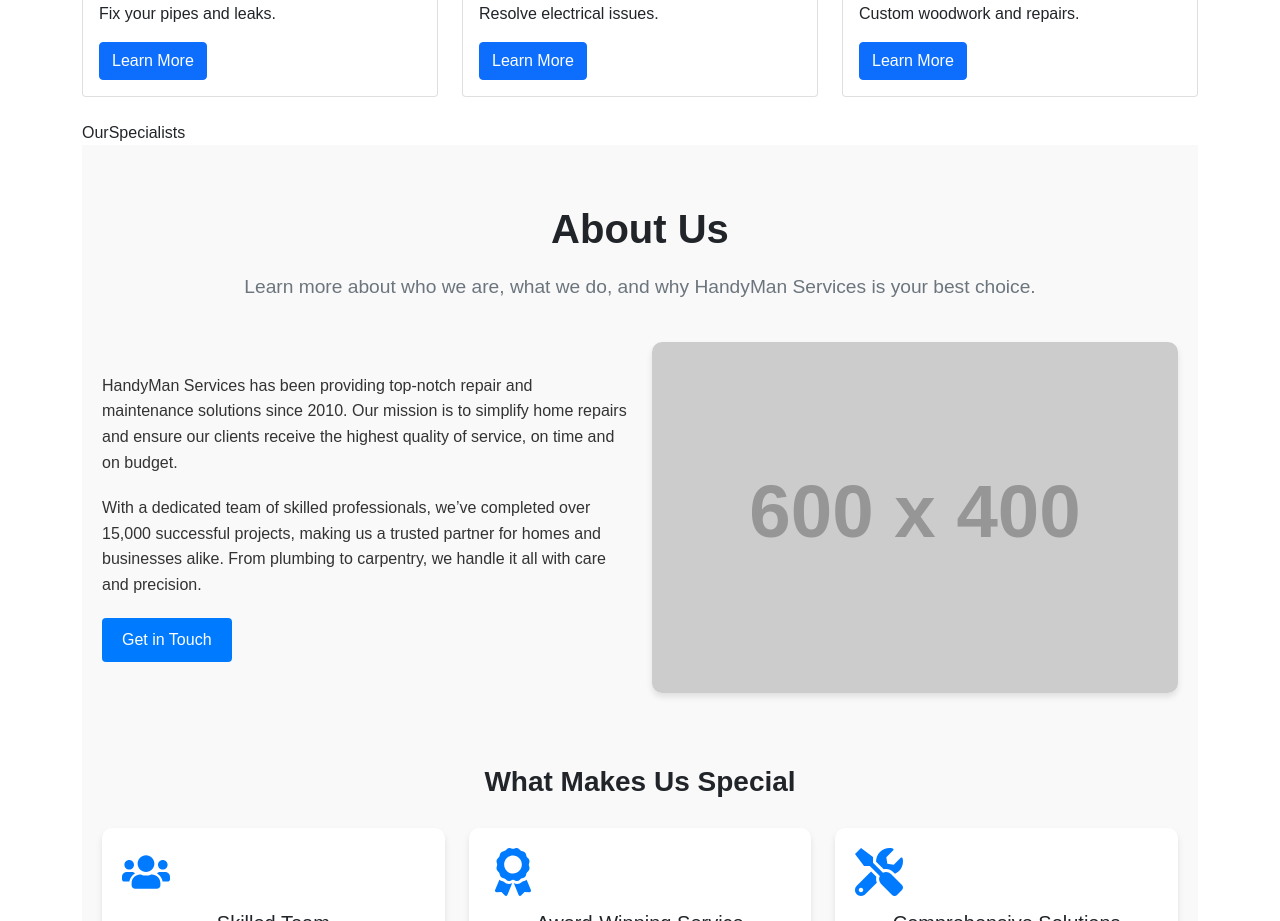
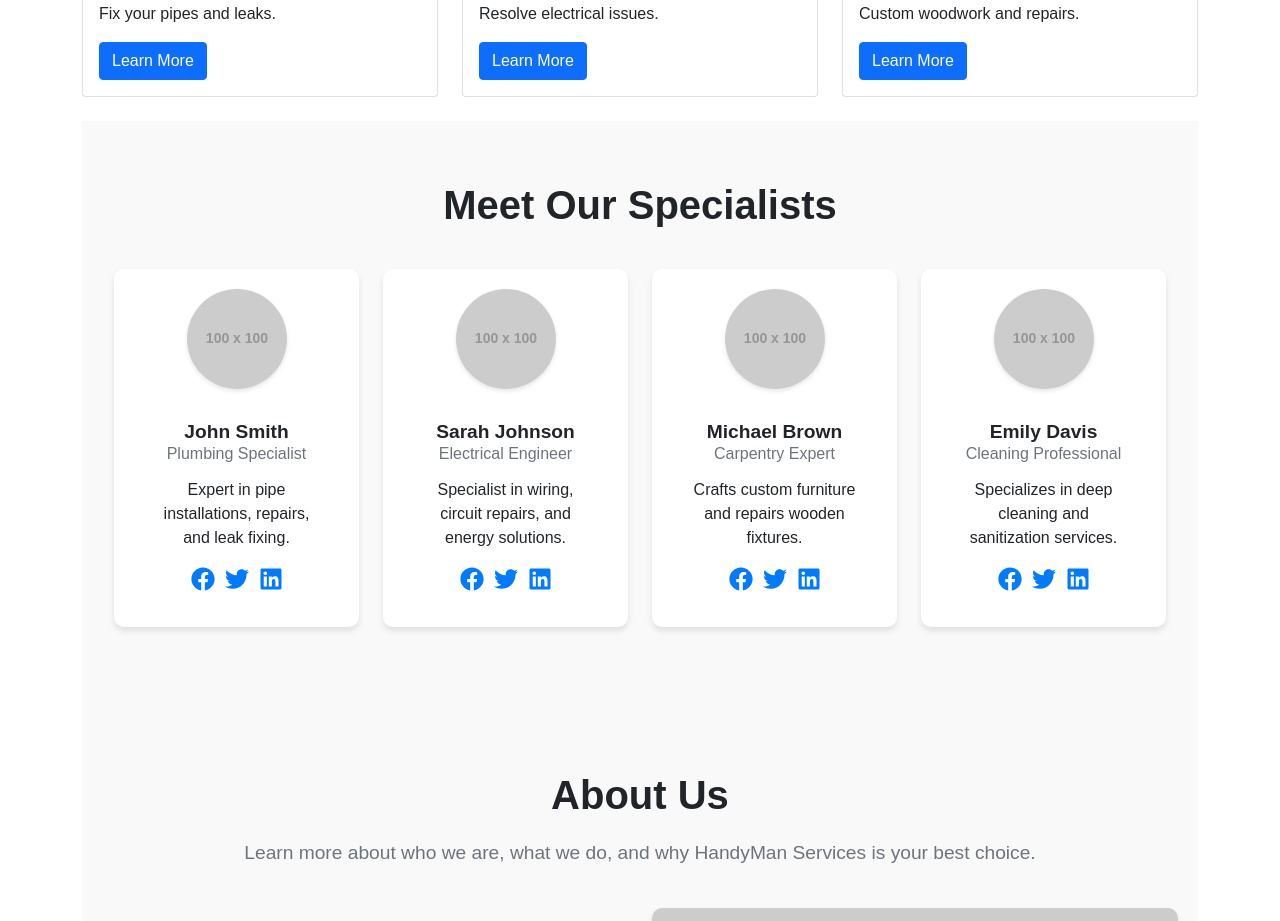
Before and after one commit to nurulazam-dev/mna-handyman-platform, a React (Vite) app: page / in a window 1280 px wide. Shown: the part 940-1861 px from the top of the page. Built offline with nearby package versions, Linux system fonts and the light colour scheme.

Commit message:
OurSpecialists component setup

```diff
--- a/src/components/OurSpecialists.jsx
+++ b/src/components/OurSpecialists.jsx
@@ -1,7 +1,165 @@
-import React from "react";
+import { Row, Col, Card, Container } from "react-bootstrap";
+import { FaFacebook, FaTwitter, FaLinkedin } from "react-icons/fa";
 
 const OurSpecialists = () => {
-  return <div>OurSpecialists</div>;
+  const sectionStyle = {
+    padding: "60px 20px",
+    backgroundColor: "#f9f9f9",
+  };
+
+  const headerStyle = {
+    fontSize: "2.5rem",
+    fontWeight: "bold",
+    textAlign: "center",
+    marginBottom: "40px",
+  };
+
+  const cardStyle = {
+    border: "none",
+    boxShadow: "0 4px 6px rgba(0, 0, 0, 0.1)",
+    borderRadius: "10px",
+    textAlign: "center",
+    padding: "20px",
+    backgroundColor: "#fff",
+    height: "100%",
+    display: "flex",
+    flexDirection: "column",
+    justifyContent: "space-between",
+    position: "relative",
+  };
+
+  const avatarStyle = {
+    width: "100px",
+    height: "100px",
+    borderRadius: "50%",
+    margin: "0 auto 15px",
+    objectFit: "cover",
+    boxShadow: "0 2px 4px rgba(0, 0, 0, 0.1)",
+  };
+
+  const nameStyle = {
+    fontWeight: "bold",
+    fontSize: "1.2rem",
+    marginBottom: "5px",
+  };
+
+  const roleStyle = {
+    fontSize: "1rem",
+    color: "#6c757d",
+    marginBottom: "15px",
+  };
+
+  const socialIconsStyle = {
+    display: "flex",
+    justifyContent: "center",
+    gap: "10px",
+    marginTop: "15px",
+  };
+
+  const socialIconStyle = {
+    color: "#007bff",
+    fontSize: "1.5rem",
+    transition: "color 0.3s",
+  };
+
+  const specialists = [
+    {
+      name: "John Smith",
+      role: "Plumbing Specialist",
+      description: "Expert in pipe installations, repairs, and leak fixing.",
+      image: "https://via.placeholder.com/100",
+      social: {
+        facebook: "#",
+        twitter: "#",
+        linkedin: "#",
+      },
+    },
+    {
+      name: "Sarah Johnson",
+      role: "Electrical Engineer",
+      description:
+        "Specialist in wiring, circuit repairs, and energy solutions.",
+      image: "https://via.placeholder.com/100",
+      social: {
+        facebook: "#",
+        twitter: "#",
+        linkedin: "#",
+      },
+    },
+    {
+      name: "Michael Brown",
+      role: "Carpentry Expert",
+      description: "Crafts custom furniture and repairs wooden fixtures.",
+      image: "https://via.placeholder.com/100",
+      social: {
+        facebook: "#",
+        twitter: "#",
+        linkedin: "#",
+      },
+    },
+    {
+      name: "Emily Davis",
+      role: "Cleaning Professional",
+      description: "Specializes in deep cleaning and sanitization services.",
+      image: "https://via.placeholder.com/100",
+      social: {
+        facebook: "#",
+        twitter: "#",
+        linkedin: "#",
+      },
+    },
+  ];
+
+  return (
+    <section style={sectionStyle}>
+      <h2 style={headerStyle}>Meet Our Specialists</h2>
+      <Container>
+        <Row>
+          {specialists.map((specialist, index) => (
+            <Col md={6} lg={3} className="mb-4" key={index}>
+              <Card style={cardStyle}>
+                <img
+                  src={specialist.image}
+                  alt={`${specialist.name}'s avatar`}
+                  style={avatarStyle}
+                />
+                <Card.Body>
+                  <Card.Title style={nameStyle}>{specialist.name}</Card.Title>
+                  <Card.Subtitle style={roleStyle}>
+                    {specialist.role}
+                  </Card.Subtitle>
+                  <Card.Text>{specialist.description}</Card.Text>
+                  <div style={socialIconsStyle}>
+                    <a
+                      href={specialist.social.facebook}
+                      target="_blank"
+                      rel="noopener noreferrer"
+                    >
+                      <FaFacebook style={{ ...socialIconStyle }} />
+                    </a>
+                    <a
+                      href={specialist.social.twitter}
+                      target="_blank"
+                      rel="noopener noreferrer"
+                    >
+                      <FaTwitter style={{ ...socialIconStyle }} />
+                    </a>
+                    <a
+                      href={specialist.social.linkedin}
+                      target="_blank"
+                      rel="noopener noreferrer"
+                    >
+                      <FaLinkedin style={{ ...socialIconStyle }} />
+                    </a>
+                  </div>
+                </Card.Body>
+              </Card>
+            </Col>
+          ))}
+        </Row>
+      </Container>
+    </section>
+  );
 };
 
 export default OurSpecialists;
```
